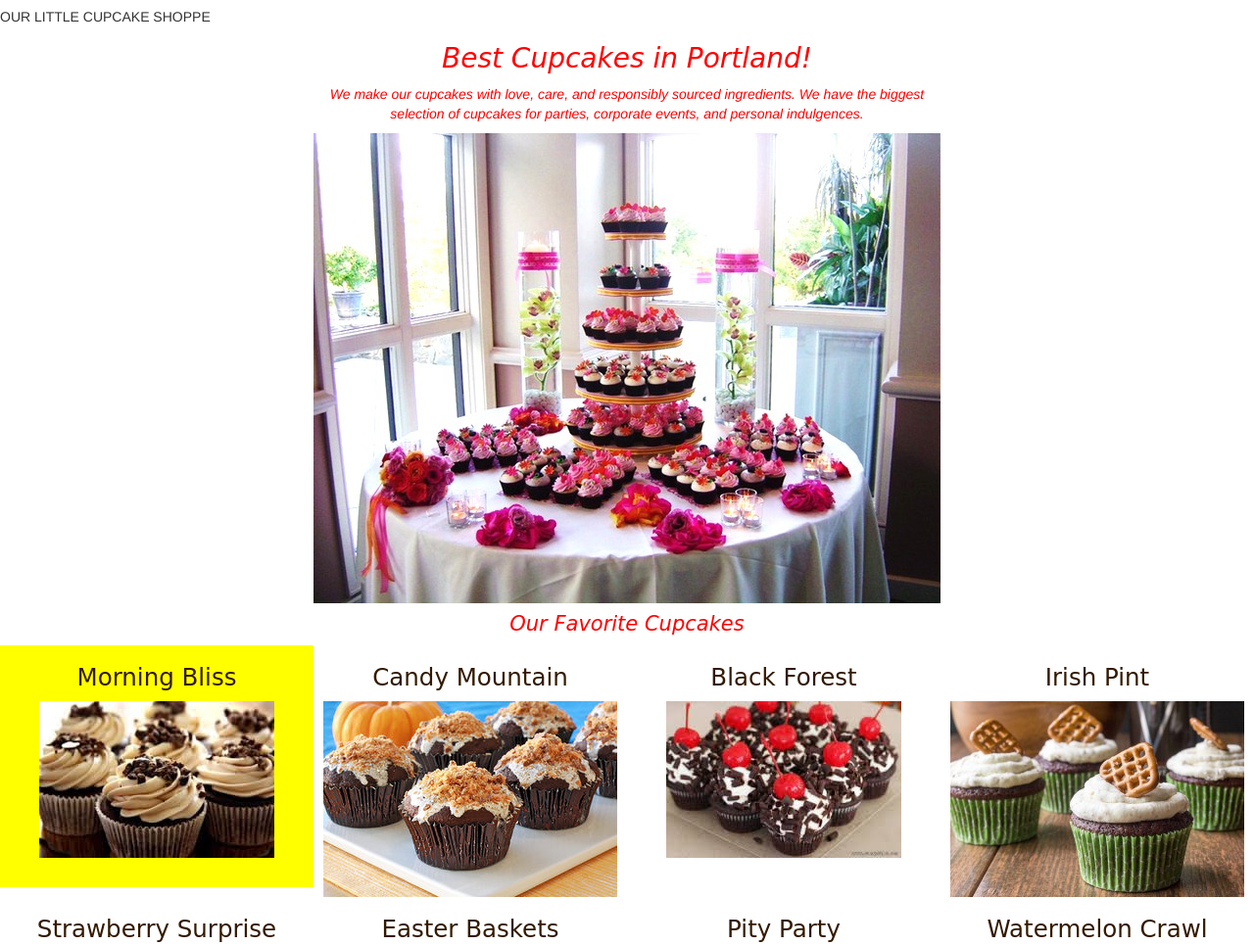
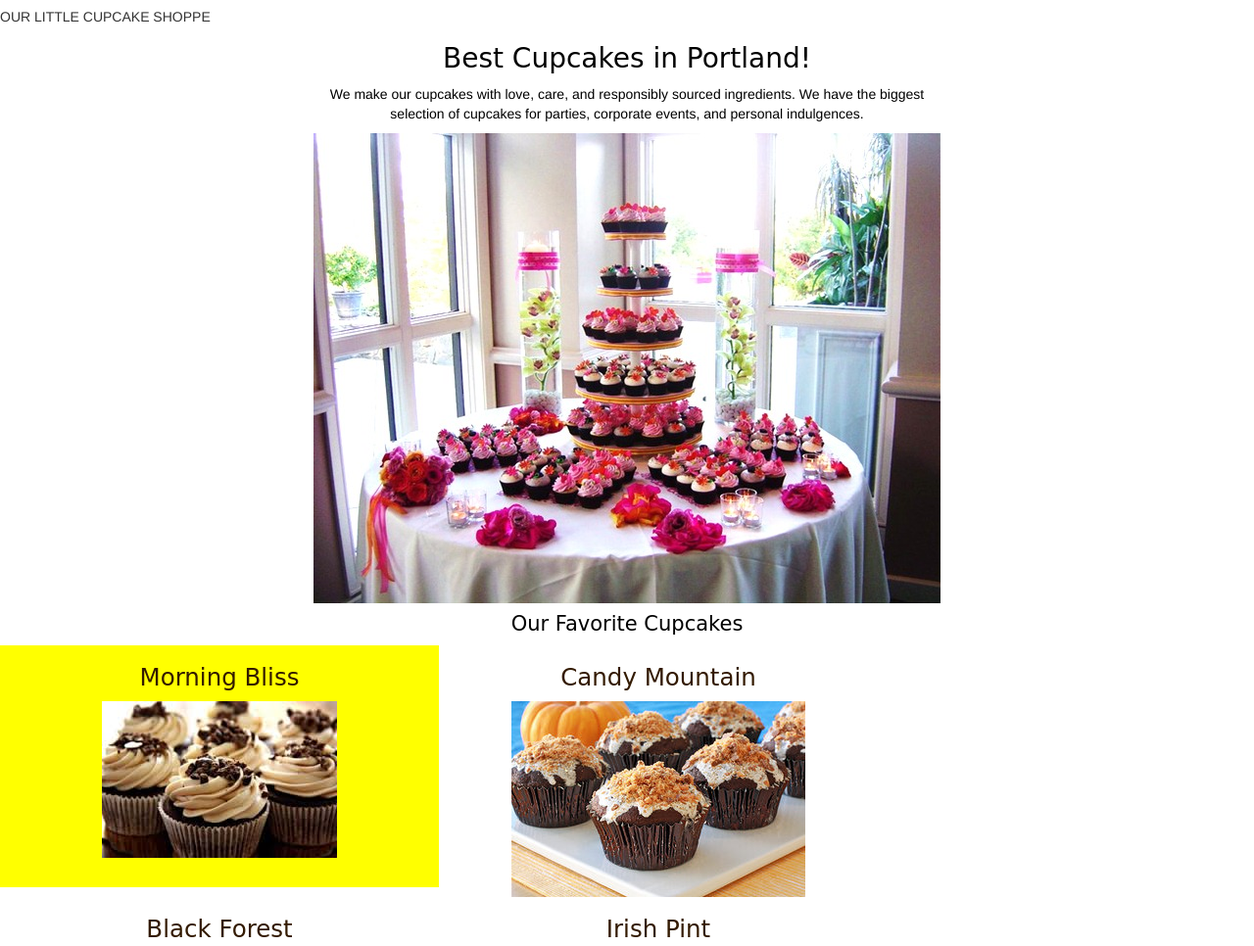
Before and after one commit to karenfreemansmith/Epic-IntroWk1-CupcakeShop, a plain HTML site: page index.html in a window 1280 px wide. Shown: the top 966 px of the page at 98% size. Drawn offline with nearby package versions, Linux system fonts and the light colour scheme.

Commit message:
Update styles.css

```diff
--- a/styles.css
+++ b/styles.css
@@ -1,6 +1,6 @@
 .flashy {
-  color: red;
-  font-style: italic;
+  color: black;
+  font-style: bold;
   text-align: center;
 }
 
@@ -22,7 +22,7 @@ img {
 }
 
 div {
-  width:25%;
+  width:35%;
   float: left;
 }
 
```
